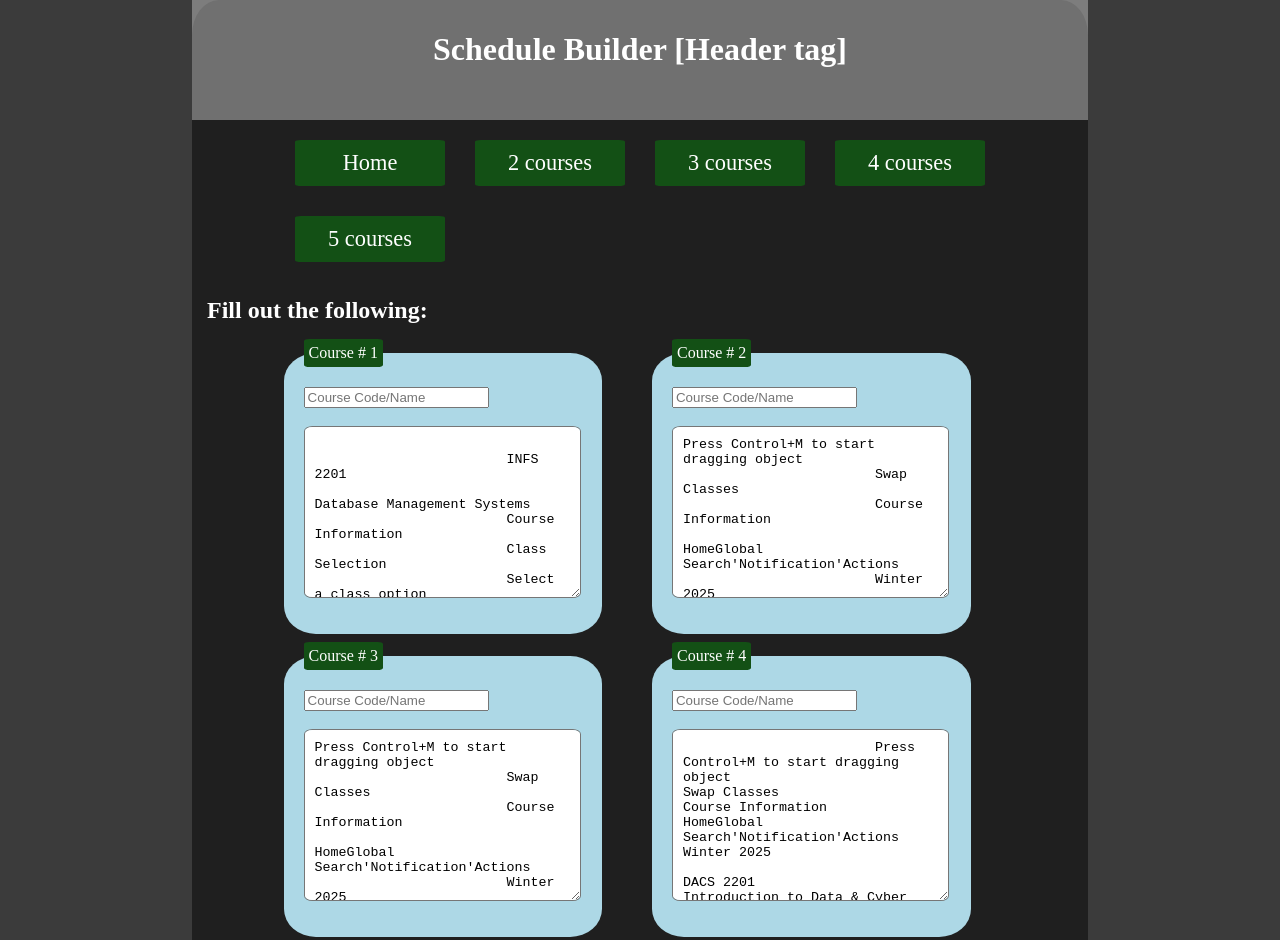
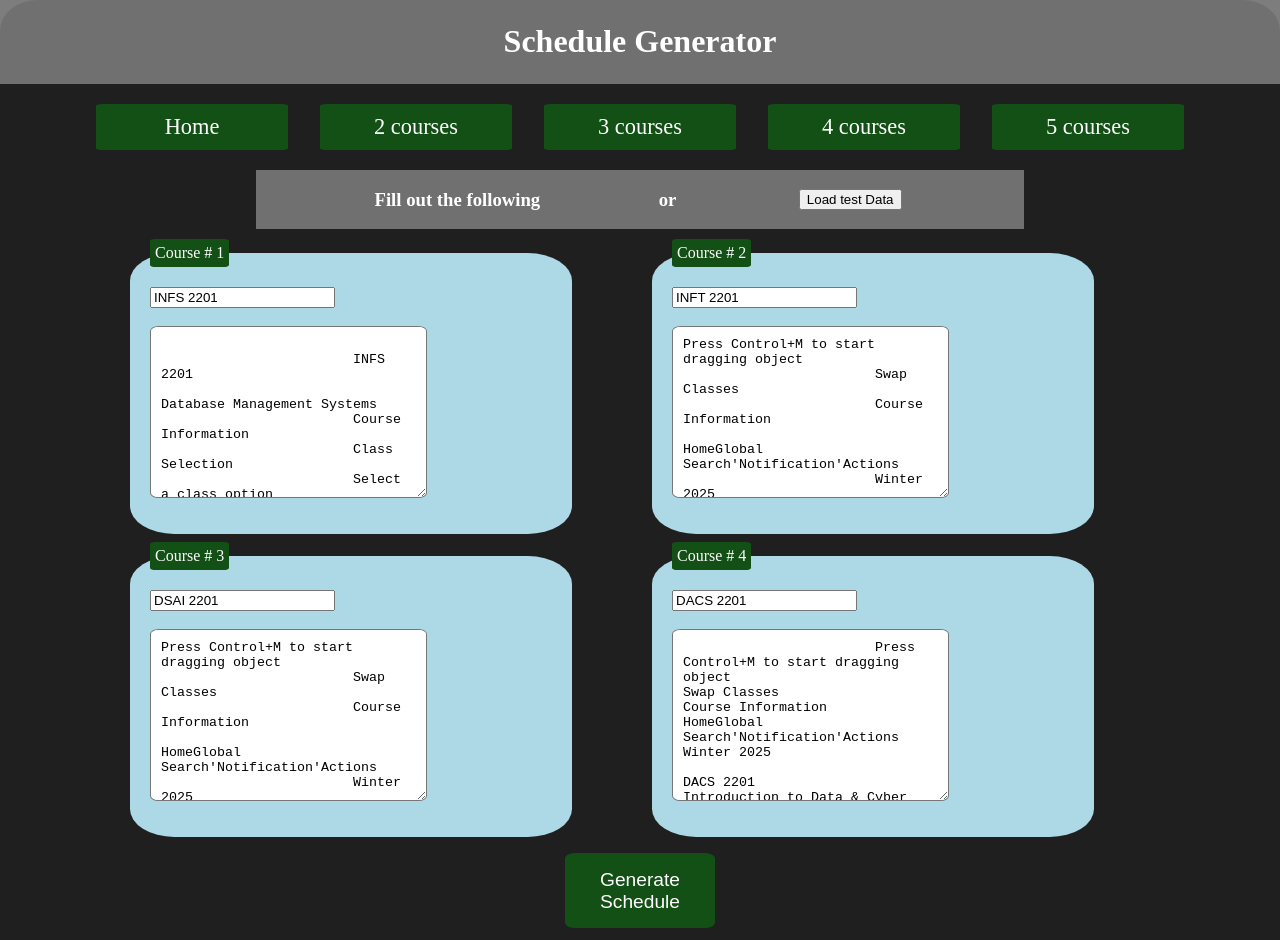
Before and after one commit to Farid-Abdullah/Udst_schedulemaker, a plain HTML site: page html/fourCourses.html in a window 1280 px wide. Shown: the top 940 px of the page. Drawn offline with Linux system fonts and the light colour scheme.

Commit message:
changed fourCourses.html a bit

```diff
--- a/css/layout.css
+++ b/css/layout.css
@@ -1,10 +1,11 @@
 html{
     background-color: rgb(59, 59, 59);
+    width: 100%;
 }
 body{
-    width: 70%;
+    box-sizing: 90%;
 
-    max-width: 1600px;
+
 
     background-color: rgb(31, 31, 31);
     margin: auto;
@@ -13,9 +14,9 @@ body{
     color: white;
 }
 header, footer{
-    min-height: 100px;
+
     background-color: rgba(188, 188, 188, 0.518);
-    padding: 10px;
+    padding: 2px;
     text-align: center;
 
 }
@@ -24,9 +25,9 @@ section{
 }
 #optionContainer {
     display: grid;
-    grid-template-columns: repeat(4,150px);
+    grid-template-columns: repeat(5,30%);
 
-    grid-gap: 30px;
+    grid-gap: 5%;
     width: 50%;
     margin: auto;
     /* margin-top: 50px; */
--- a/html/fourCourses.html
+++ b/html/fourCourses.html
@@ -8,11 +8,29 @@
     <title>Document</title>
     <link rel="stylesheet" href="../css/layout.css">
     <script src="../js/gererateSchedule.js"></script>
+    <style>
+        #test-data{
+            display: flex;
+            width: 60%;
+            margin: auto;
+
+            justify-content: space-evenly;
+            align-items: baseline;
+            margin-bottom: 10px;
+            background-color:  rgba(188, 188, 188, 0.518);
+
+        }
+        #test-data>button,h2{
+
+            margin: 0.3em;
+            align-self: center;
+        }
+    </style>
 </head>
 
 <body>
     <header>
-        <h1>Schedule Builder [Header tag]</h1>
+        <h1>Schedule Generator</h1>
     </header>
 
     <section>
@@ -34,12 +52,12 @@
                 <div id="option4">5 courses</div>
             </a>
         </div>
-        <h2 style="margin: 15px">Fill out the following:</h2>
+       <div id="test-data"> <h3>Fill out the following</h3> <h3>or</h3><button onclick="load_test_data()">Load test Data</button></div>
         <div id="inputContainer">
             <div id="first">
                 <fieldset>
                     <legend>Course # 1</legend>
-                    <input type="text" placeholder="Course Code/Name" id="course-1"><br><br>
+                    <input type="text" placeholder="Course Code/Name" id="course-1" value="INFS 2201"><br><br>
                     <textarea name="" id="course-data" cols="30" rows="10" placeholder="Course 1 Data">
                         INFS 2201
                         Database Management Systems
@@ -232,7 +250,7 @@
             <div id="second">
                 <fieldset>
                     <legend>Course # 2</legend>
-                    <input type="text" placeholder="Course Code/Name" id="course-2"><br><br>
+                    <input type="text" placeholder="Course Code/Name" id="course-2" value="INFT 2201"><br><br>
                     <textarea name="" id="course-data2" cols="30" rows="10" placeholder="Course 2 Data">Press Control+M to start dragging object
                         Swap Classes
                         Course Information
@@ -343,7 +361,7 @@
             <div id="third">
                 <fieldset>
                     <legend>Course # 3</legend>
-                    <input type="text" placeholder="Course Code/Name" id="course-3"><br><br>
+                    <input type="text" placeholder="Course Code/Name" id="course-3" value="DSAI 2201"><br><br>
                     <textarea name="" id="course-data3" cols="30" rows="10" placeholder="Course 3 Data">Press Control+M to start dragging object
                         Swap Classes
                         Course Information
@@ -580,7 +598,7 @@
             <div id="fourth">
                 <fieldset>
                     <legend>Course # 4</legend>
-                    <input type="text" placeholder="Course Code/Name" id="course-4"><br><br>
+                    <input type="text" placeholder="Course Code/Name" id="course-4" value="DACS 2201"><br><br>
                     <textarea name="" id="course-data4" cols="30" rows="10" placeholder="Course 4 Data">
                         Press Control+M to start dragging object
 Swap Classes
```
Also changed, not shown: html/fiveCourses.html (+5 -5 lines), html/threeCourses.html (+3 -3 lines), html/twoCourses.html (+2 -2 lines).
